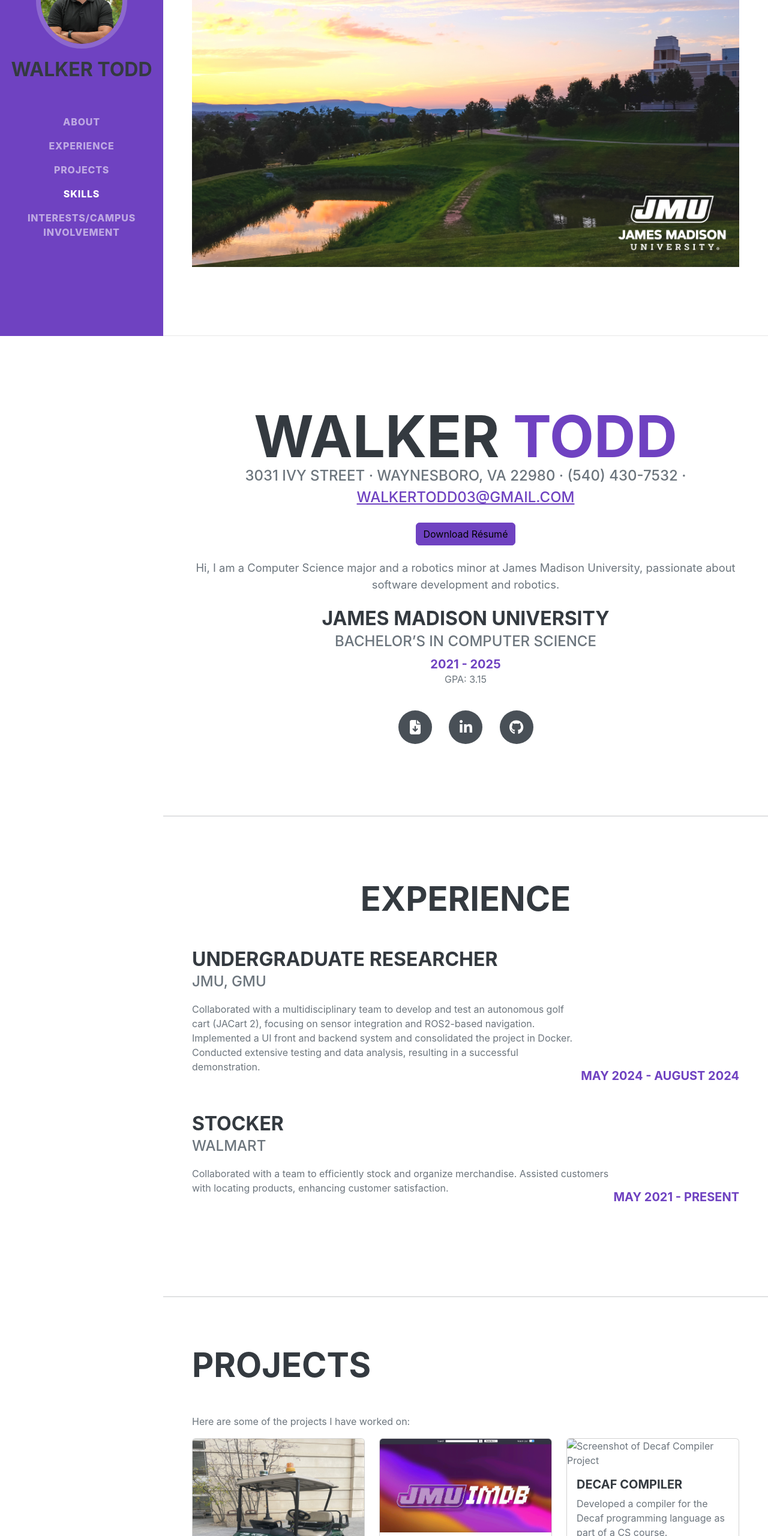
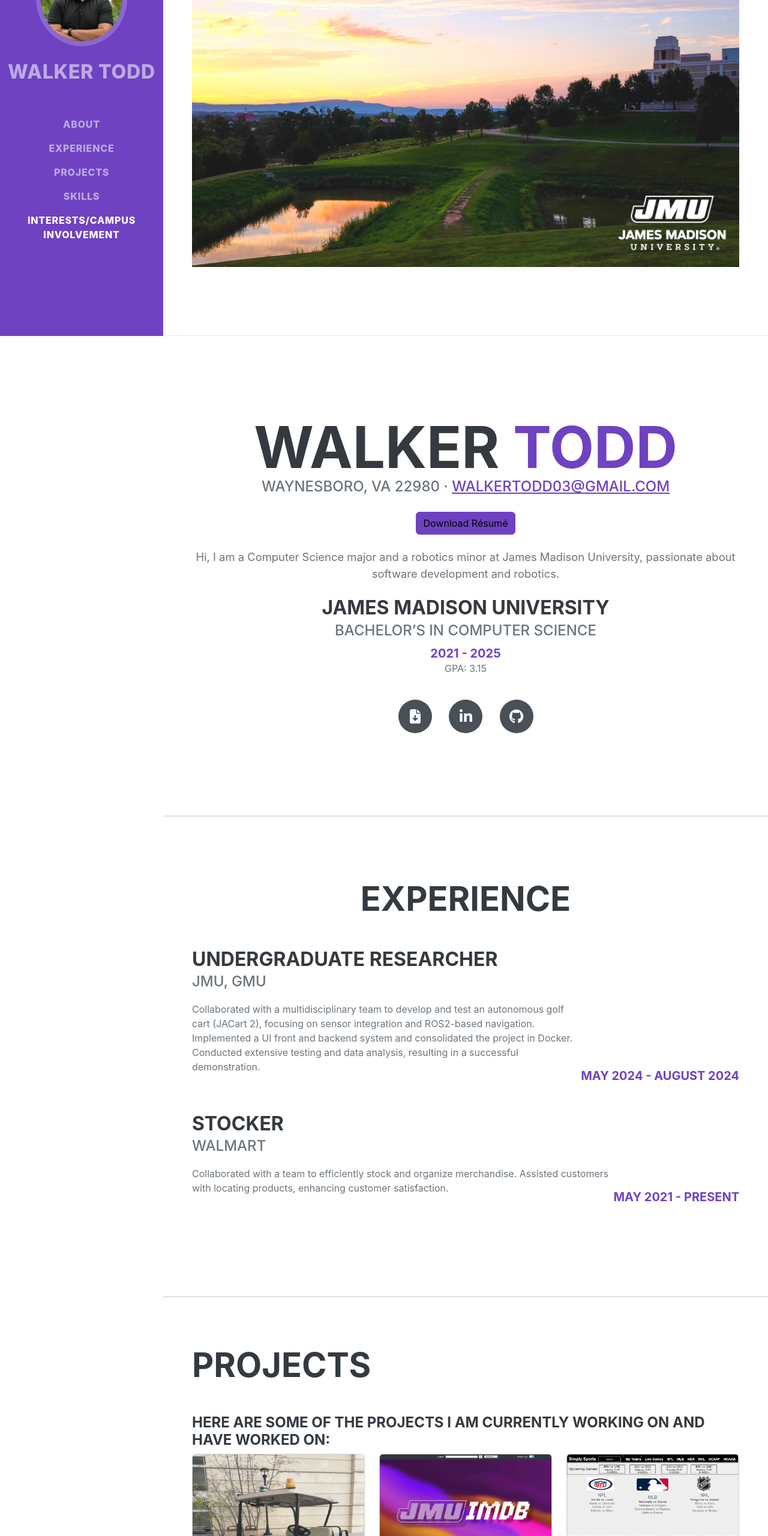
Before and after one commit to WalkerHTodd/WalkerHTodd.github.io, a plain HTML site: page index.html in a window 1280 px wide. Shown: the part 240-2800 px from the top of the page at 60% size. Drawn offline with nearby package versions, Linux system fonts and the light colour scheme; a script that the page names is missing; a web font is replaced by a local one.

Commit message:
added my projects and further formatted some of the text.  TODO:  Fixing website borders

```diff
--- a/index.html
+++ b/index.html
@@ -26,12 +26,12 @@
             <div class="collapse navbar-collapse" id="navbarResponsive">
 
                 <ul class="navbar-nav">
-                    <h3 class="mb-5">Walker Todd</h3>
+                    <h3 class="nav-item"><a class="nav-link js-scroll-trigger" href="https://www.linkedin.com/in/WalkerHTodd/" target="_blank" </a>Walker Todd</h3>
                     <li class="nav-item"><a class="nav-link js-scroll-trigger" href="#about">About</a></li>
                     <li class="nav-item"><a class="nav-link js-scroll-trigger" href="#experience">Experience</a></li>
                     <li class="nav-item"><a class="nav-link js-scroll-trigger" href="#projects">Projects</a></li>
                     <li class="nav-item"><a class="nav-link js-scroll-trigger" href="#skills">Skills</a></li>
-                    <li class="nav-item"><a class="nav-link js-scroll-trigger" href="#interests">Interests/Campus Involvement</a></li>
+                    <li class="nav-item"><a class="nav-link js-scroll-trigger" href="#involvement-interests">Interests/Campus Involvement</a></li>
                 </ul>
             </div>
         </nav>
@@ -44,7 +44,6 @@
                 </div>
             </section>
             <!-- About-->
-<!-- About -->
             <section class="resume-section" id="about">
                 <div class="resume-section-content text-center">
                     <h1 class="mb-0">
@@ -52,7 +51,7 @@
                         <span class="text-primary">Todd</span>
                     </h1>
                     <div class="subheading mb-4">
-                        3031 Ivy Street · Waynesboro, VA 22980 · (540) 430-7532 ·
+                         Waynesboro, VA 22980 ·
                         <a href="mailto:walkertodd03@gmail.com">walkertodd03@gmail.com</a>
                     </div>
                     <a href="assets/resume/Walker Todd - CS Resume.pdf" download="WalkerToddResume.pdf" class="btn btn-primary mb-4">Download Résumé</a>
@@ -72,13 +71,13 @@
 
                 <!-- Social Icons -->
                 <div class="social-icons mt-4">
-                    <a class="social-icon" href="assets/resume/Walker Todd - CS Resume.pdf" download="WalkerToddResume.pdf" title="Download Resume">
+                    <a class="social-icon" href="assets/resume/Walker Todd - CS Resume.pdf" download="WalkerToddResume.pdf" title="Download Resume" target="_blank">
                         <i class="fas fa-file-download"></i>
                     </a>
-                    <a class="social-icon" href="https://www.linkedin.com/in/walker-todd/" title="LinkedIn Profile">
+                    <a class="social-icon" href="https://www.linkedin.com/in/WalkerHTodd/" title="LinkedIn Profile" target="_blank">
                         <i class="fab fa-linkedin-in"></i>
                     </a>
-                    <a class="social-icon" href="https://github.com/WalkerHTodd" title="GitHub Profile">
+                    <a class="social-icon" href="https://github.com/WalkerHTodd" title="GitHub Profile" target="_blank">
                         <i class="fab fa-github"></i>
                     </a>
                 </div>
@@ -122,7 +121,7 @@
            <section class="resume-section" id="projects">
             <div class="resume-section-content">
                 <h2 class="mb-5">Projects</h2>
-                <p>Here are some of the projects I have worked on:</p>
+                <h4>Here are some of the projects I am currently working on and have worked on:</h4>
                 <div class="row">
                     <!-- Project Card 1 -->
                     <div class="col-md-4 mb-4">
@@ -149,11 +148,11 @@
                     <!-- Project Card 3 -->
                     <div class="col-md-4 mb-4">
                         <div class="card h-100">
-                            <img src="assets/img/decaf.jpg" class="card-img-top" alt="Screenshot of Decaf Compiler Project">
+                            <img src="assets/img/simplysports.PNG" class="card-img-top" alt="Screenshot of SimplySports Project">
                             <div class="card-body">
-                                <h5 class="card-title">Decaf Compiler</h5>
-                                <p class="card-text">Developed a compiler for the Decaf programming language as part of a CS course.</p>
-                                <a href="https://github.com/WalkerHTodd/decaf-compiler" class="btn btn-primary" target="_blank">View on GitHub</a>
+                                <h5 class="card-title">SimplySports - ESPN</h5>
+                                <p class="card-text">Currently developing a web application that pulls live sports scores and upcoming game times from external APIs, presenting the data in a simple and intuitive interface, with plans to integrate additional features like team filtering and notifications.</p>
+                                <a href="https://github.com/WalkerHTodd/SimplySports" class="btn btn-primary" target="_blank">View on GitHub</a>
                             </div>
                         </div>
                     </div>
@@ -262,6 +261,7 @@
                             <li class="list-group-item">Young Life</li>
                             <li class="list-group-item">Robotics Club</li>
                             <li class="list-group-item">Competitive Programming Team</li>
+                            <li class="list-group-item">Student Duke Club</li>
                         </ul>
                     </div>
                     <div class="col-md-6 mb-4">
```
